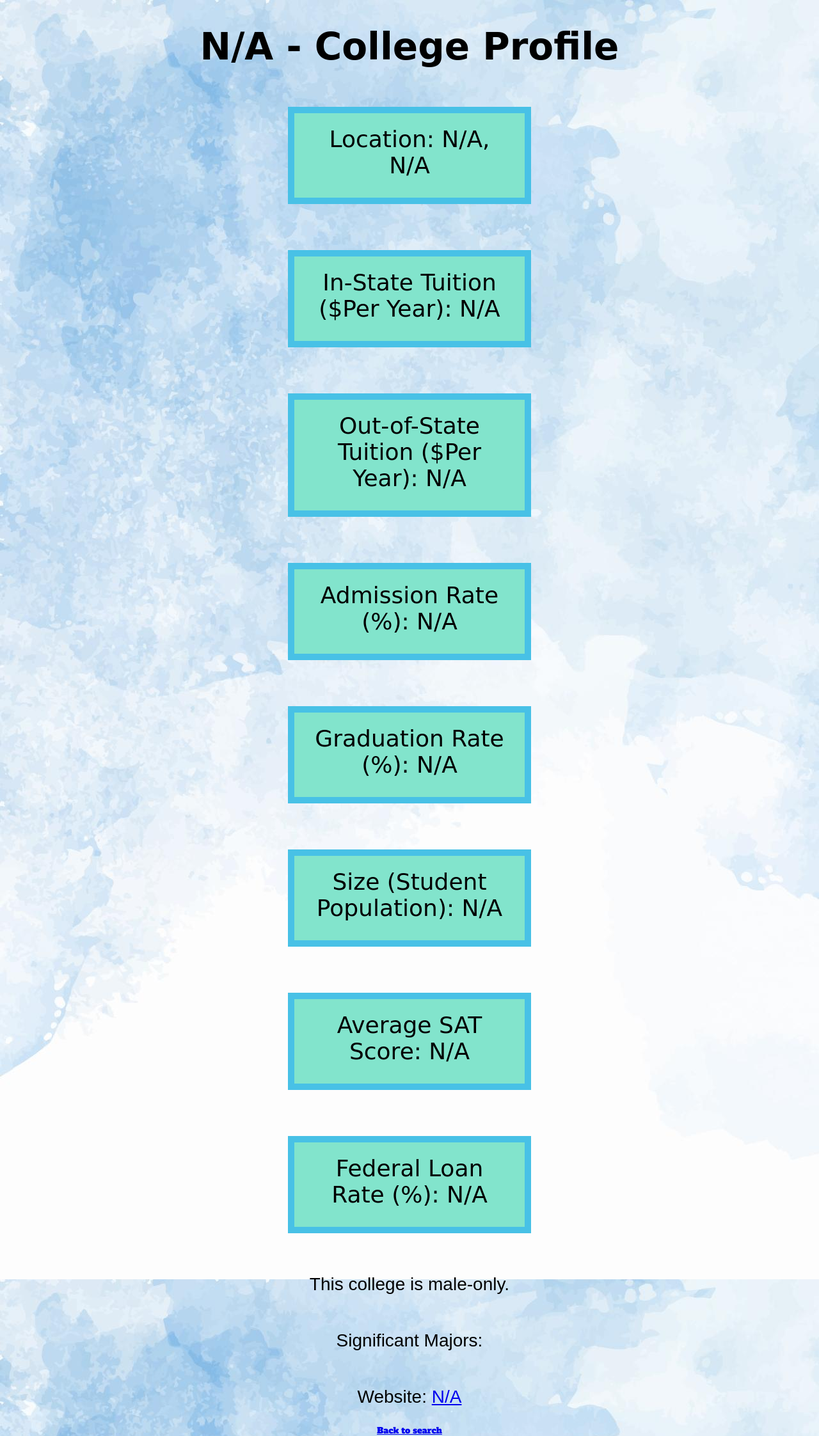
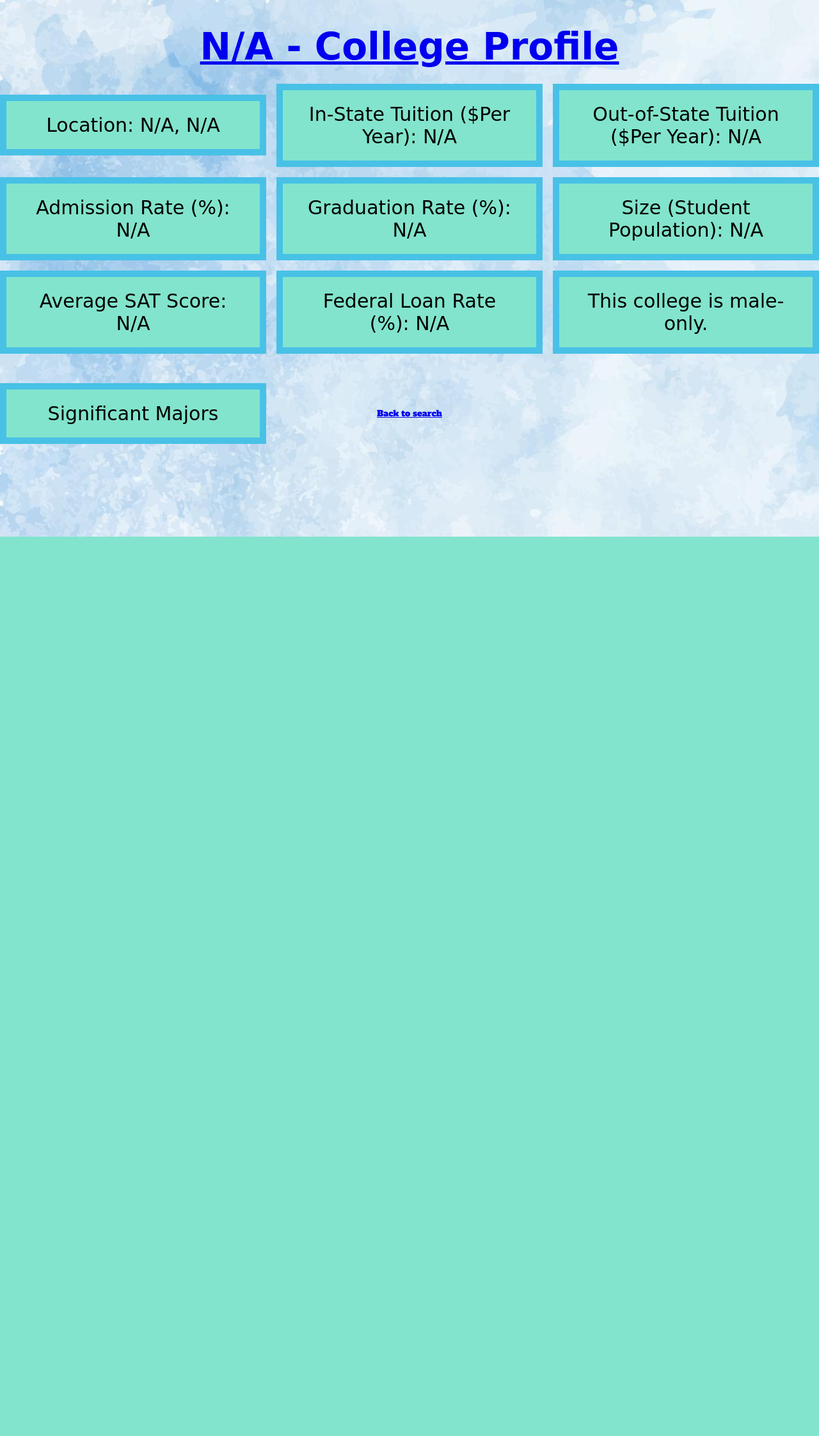
Before and after one commit to UMB-Capstone-team/College-Hunter, a Flask app: page /college/1 in a window 1280 px wide. Shown: the whole page at 64% size. After the commit the page ends 839 px from the top, so only its background shows below. Run offline with Flask 3, Linux system fonts and the light colour scheme; a database or web service that is not in the repository returns one stand-in record (values such as "Sample title"); data that the repository does not hold is empty.

Commit message:
WIP aesthetics
-fixed blue bar on top of iframe
-removed website link and made the college name link instead
-nav bar transparent
-uncurved the filter box
-added grid and included majors in format for college profile page

```diff
--- a/Template/static/styles.css
+++ b/Template/static/styles.css
@@ -9,7 +9,7 @@ body {
     background-image: url("college.jpg");
 }
 .topnav {
-    background-color: #c4ebdf;
+    background-color: transparent;
     overflow: hidden;
   }
 .topnav a {
@@ -37,11 +37,27 @@ body {
     font-size: 13px;
 }
 .profile {
-    display: grid;
-    grid-template-columns: 1fr;
     font-size: 13px;
     text-align: center;
-}
+  }
+
+  .profile-grid {
+    display: grid;
+    grid-template-columns: repeat(auto-fill, minmax(30%, 1fr));
+    gap: 1rem;
+    justify-content: center;
+    align-items: center;
+  }
+
+  .profile-item {
+    background-color: rgb(130, 228, 204);
+    padding: 20px 30px;
+    border: 10px solid rgb(72, 193, 230);
+    font-family: 'Darumadrop One', cursive;
+    font-size: 30px;
+    text-align: center;
+  }
+
 .content {
     text-align: center;
 }
@@ -92,20 +108,6 @@ h1.h1{
     font-size: 58px;
     font-family: 'Darumadrop One', cursive;
 }
-p.newfont{
-    text-align: center;
-    background-color: rgb(130, 228, 204);
-    width: 300px;
-    border: 10px solid rgb(72, 193, 230);
-    margin-left: auto;
-    margin-right: auto;
-    padding-top: 20px;
-    padding-right: 30px;
-    padding-bottom: 30px;
-    padding-left: 30px;
-    font-family: 'Darumadrop One', cursive;
-    font-size: 36px;
-}
 p {
     text-align: center;
     font-family: 'Oxygen', sans-serif;
@@ -143,7 +145,7 @@ table {
     width: 100%;
     /* left: 30px; */
     padding: 40px 20px;
-    border-radius: 15px;
+    border-radius: 0;
     background: #e6e47f;
     font-size: 13px;
     font-weight: 500;
@@ -175,7 +177,7 @@ input[type="submit"]:hover {
 }
 
 iframe {
-    margin-top: 1rem;
+    /* margin-top: 1rem; */
     border: 1px solid #cccccc;
     position: absolute;
     top: 50%;
--- a/Template/templates/college_profile.html
+++ b/Template/templates/college_profile.html
@@ -3,7 +3,7 @@
 <head>
     <meta charset="UTF-8">
     <meta name="viewport" content="width=device-width, initial-scale=1.0">
-    <title>{{ college['school.name'] }} - College Profile</title>
+    <!-- <title>{{ college['school.name'] }} - College Profile</title> -->
     <link rel="stylesheet" href="https://cdnjs.cloudflare.com/ajax/libs/font-awesome/4.7.0/css/font-awesome.min.css">
     <link rel="stylesheet" href="/static/styles.css">
     <link rel="icon" type="image/x-icon" href="/static/favicon.ico">
@@ -13,31 +13,37 @@
 </head>
 <body>
    <div class="profile">
-    <h1 class="h1">{{ college['school.name'] if 'school.name' in college else 'N/A' }} - College Profile</h1>
-    <p class="newfont">Location: {{ college['school.city'] if 'school.city' in college else 'N/A' }}, {{ college['school.state'] if 'school.state' in college else 'N/A' }}</p>
-    <p class="newfont">In-State Tuition ($Per Year): {{ college['latest.cost.tuition.in_state'] if 'latest.cost.tuition.in_state' in college else 'N/A' }}</p>
-    <p class="newfont">Out-of-State Tuition ($Per Year): {{ college['latest.cost.tuition.out_of_state'] if 'latest.cost.tuition.out_of_state' in college else 'N/A' }}</p>
-    <p class="newfont">Admission Rate (%): {{ ((college['latest.admissions.admission_rate.overall'] * 100) | int) if 'latest.admissions.admission_rate.overall' in college else 'N/A' }}</p>
-    <p class="newfont">Graduation Rate (%): {{ ((college['latest.completion.completion_rate_4yr_150nt_pooled'] * 100) | int) if 'latest.completion.completion_rate_4yr_150nt_pooled' in college else 'N/A' }}</p>
-    <p class="newfont">Size (Student Population): {{ college['latest.student.size'] if 'latest.student.size' in college else 'N/A' }}</p>
-    <p class="newfont">Average SAT Score: {{ college['latest.admissions.sat_scores.average.overall'] if 'latest.admissions.sat_scores.average.overall' in college else 'N/A' }}</p>
-    <p class="newfont">Federal Loan Rate (%): {{ ((college['latest.aid.federal_loan_rate'] * 100) | int) if 'latest.aid.federal_loan_rate' in college else 'N/A' }}</p>
+    <h1 class="h1">
+        <a href="http://{{ college['latest.school.school_url'] if 'latest.school.school_url' in college else '#' }}" target="_blank">
+        {{ college['school.name'] if 'school.name' in college else 'N/A' }} - College Profile
+        </a>
+    </h1>
+    <div class="profile-grid">
+        <div class="profile-item">Location: {{ college['school.city'] if 'school.city' in college else 'N/A' }}, {{ college['school.state'] if 'school.state' in college else 'N/A' }}</div>
+        <div class="profile-item">In-State Tuition ($Per Year): {{ college['latest.cost.tuition.in_state'] if 'latest.cost.tuition.in_state' in college else 'N/A' }}</div>
+        <div class="profile-item">Out-of-State Tuition ($Per Year): {{ college['latest.cost.tuition.out_of_state'] if 'latest.cost.tuition.out_of_state' in college else 'N/A' }}</div>
+        <div class="profile-item">Admission Rate (%): {{ ((college['latest.admissions.admission_rate.overall'] * 100) | int) if 'latest.admissions.admission_rate.overall' in college else 'N/A' }}</div>
+        <div class="profile-item">Graduation Rate (%): {{ ((college['latest.completion.completion_rate_4yr_150nt_pooled'] * 100) | int) if 'latest.completion.completion_rate_4yr_150nt_pooled' in college else 'N/A' }}</div>
+        <div class="profile-item">Size (Student Population): {{ college['latest.student.size'] if 'latest.student.size' in college else 'N/A' }}</div>
+        <div class="profile-item">Average SAT Score: {{ college['latest.admissions.sat_scores.average.overall'] if 'latest.admissions.sat_scores.average.overall' in college else 'N/A' }}</div>
+        <div class="profile-item">Federal Loan Rate (%): {{ ((college['latest.aid.federal_loan_rate'] * 100) | int) if 'latest.aid.federal_loan_rate' in college else 'N/A' }}</div>
     {% if college['school.men_only'] %}
-    <p>This college is male-only.</p>
+    <div class="profile-item">This college is male-only.</div>
     {% elif college['school.women_only'] %}
-    <p>This college is female-only.</p>
+    <div class="profile-item">This college is female-only.</div>
     {% else %}
-    <p>This college is coeducational.</p>
+    <div class="profile-item">This college is coeducational.</div>
     {% endif %}
-    <p>Significant Majors:</p>
+    <ul class="profile-item">Significant Majors
     {% for major, percentage in top_majors %}
-    <p>{{ major }}: {{ (percentage * 100) | round(2) }}%</p>
+        <li>{{ major }}: {{ (percentage * 100) | round(2) }}%</li>
     {% endfor %}
+    </ul>
 
-
-    <p>Website: <a href="http://{{ college['latest.school.school_url'] if 'latest.school.school_url' in college else '#' }}" target="_blank">{{ college['latest.school.school_url'] if 'latest.school.school_url' in college else 'N/A' }}</a></p>
+    <!-- <p>Website: <a href="http://{{ college['latest.school.school_url'] if 'latest.school.school_url' in college else '#' }}" target="_blank">{{ college['latest.school.school_url'] if 'latest.school.school_url' in college else 'N/A' }}</a></p> -->
 
     <a href="#" onclick="goBack();">Back to search</a>
+    </div>
     </div>
     <script>
         function goBack() {
```
